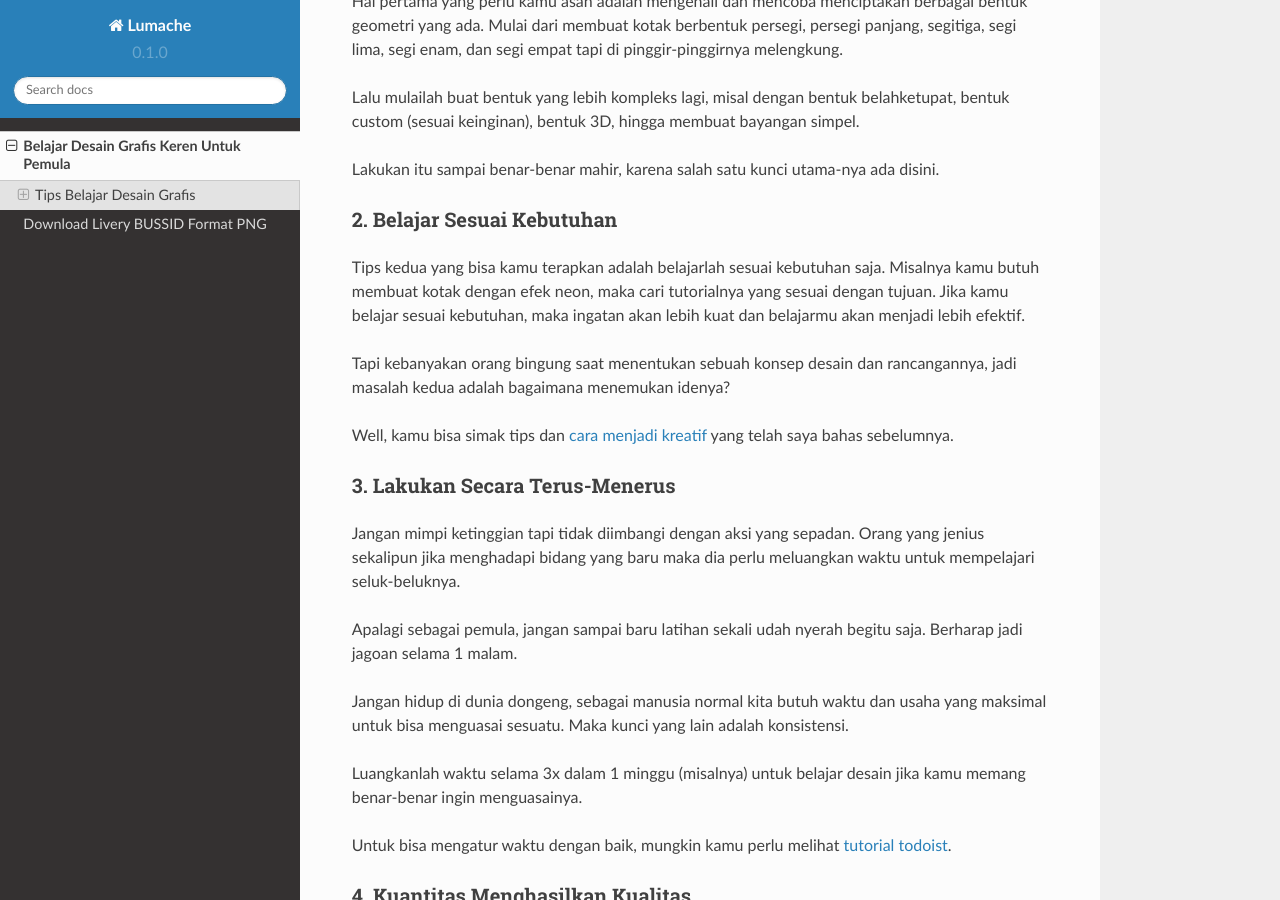
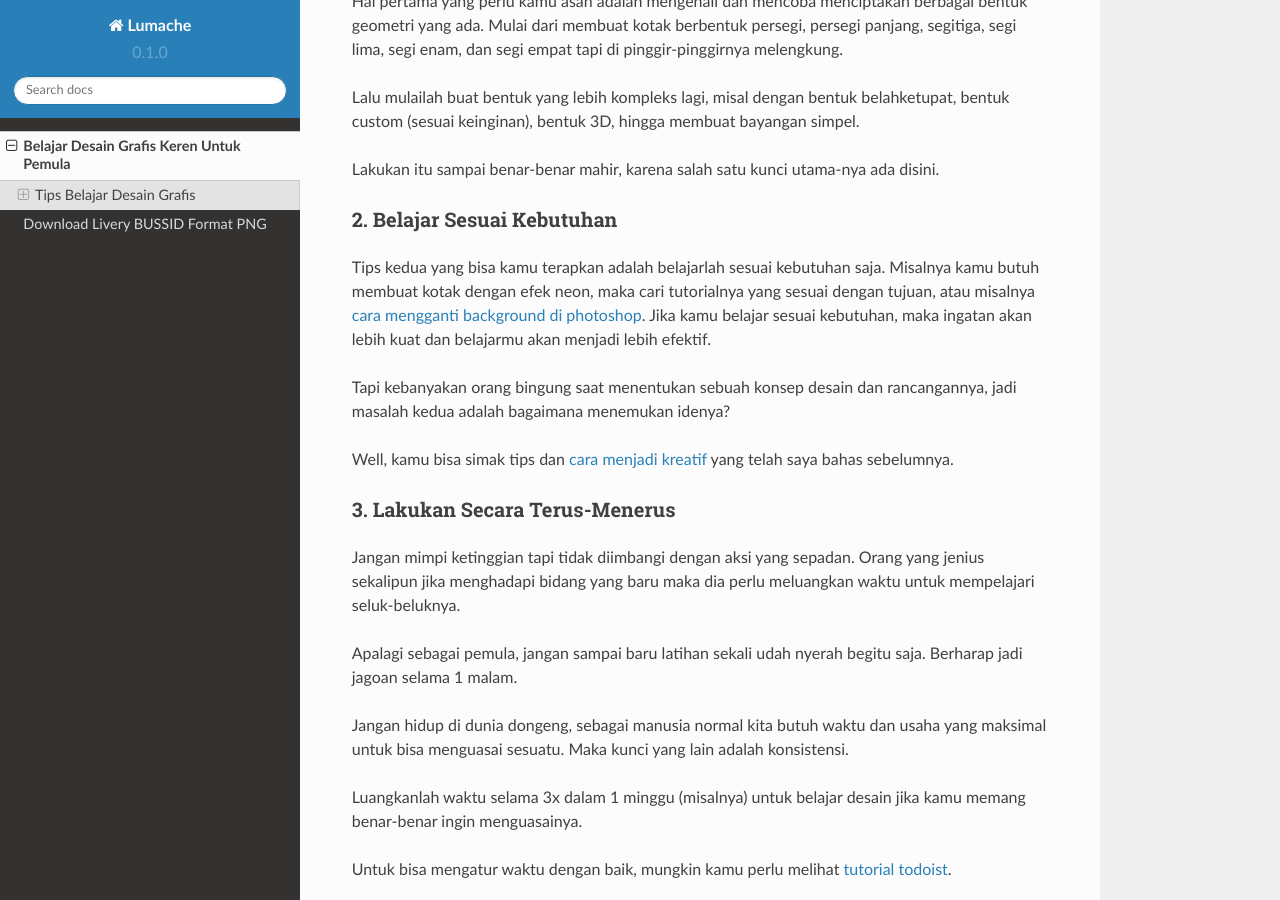
Before and after one commit to balkisanton/rajapage, a Sphinx documentation site: the page built from docs/desain/index.rst, in a window 1280 px wide and 900 px high, scrolled down 948 px. Built offline with Sphinx 7.4.7 and the Read the Docs theme 2.0.0, drawn with Linux system fonts in a browser that asks for light colours; pages that are not in the unit, such as notebooks, are missing from menus.

Commit message:
Update index.rst

```diff
--- a/docs/desain/index.rst
+++ b/docs/desain/index.rst
@@ -30,7 +30,7 @@ Lakukan itu sampai benar-benar mahir, karena salah satu kunci utama-nya ada disi
 2. Belajar Sesuai Kebutuhan
 .........................
 
-Tips kedua yang bisa kamu terapkan adalah belajarlah sesuai kebutuhan saja. Misalnya kamu butuh membuat kotak dengan efek neon, maka cari tutorialnya yang sesuai dengan tujuan. Jika kamu belajar sesuai kebutuhan, maka ingatan akan lebih kuat dan belajarmu akan menjadi lebih efektif.
+Tips kedua yang bisa kamu terapkan adalah belajarlah sesuai kebutuhan saja. Misalnya kamu butuh membuat kotak dengan efek neon, maka cari tutorialnya yang sesuai dengan tujuan, atau misalnya `cara mengganti background di photoshop <https://rajatips.com/cara-mengganti-background-di-photoshop/>`_. Jika kamu belajar sesuai kebutuhan, maka ingatan akan lebih kuat dan belajarmu akan menjadi lebih efektif.
 
 Tapi kebanyakan orang bingung saat menentukan sebuah konsep desain dan rancangannya, jadi masalah kedua adalah bagaimana menemukan idenya?
 
```
